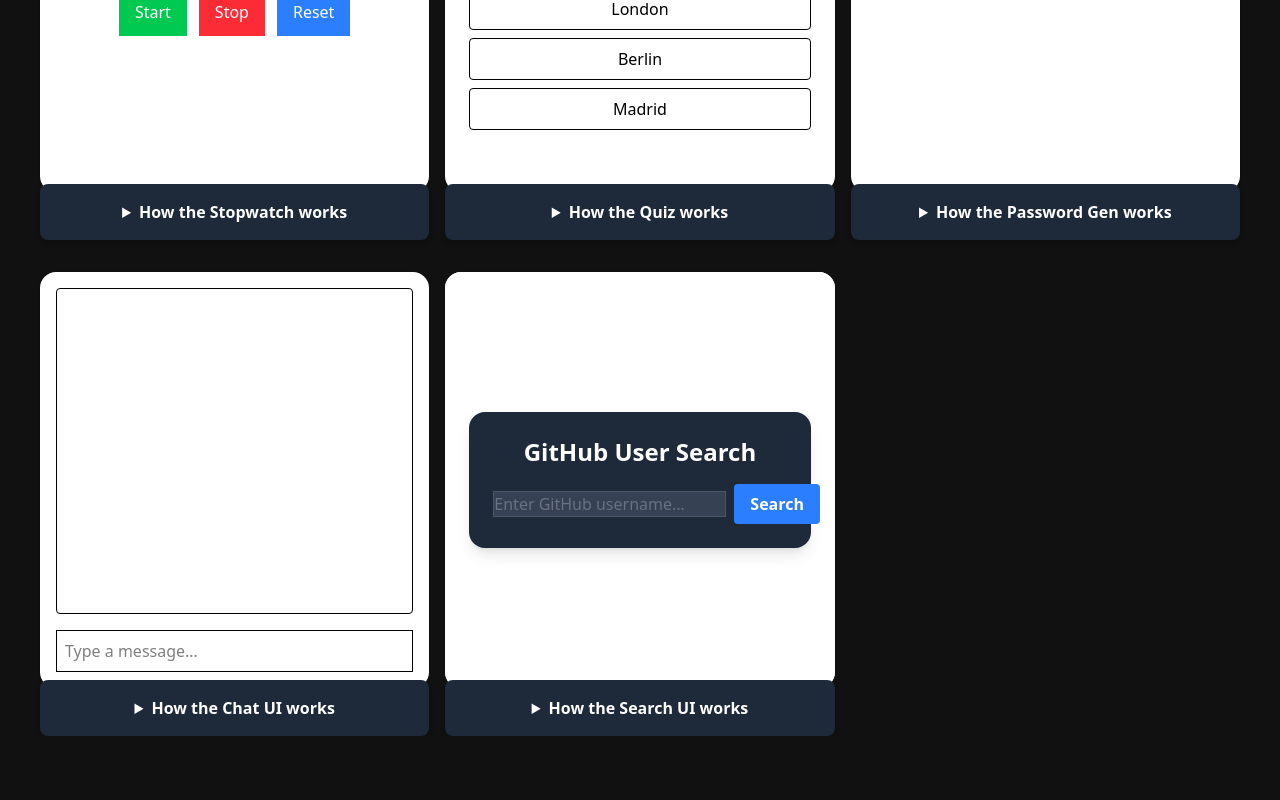
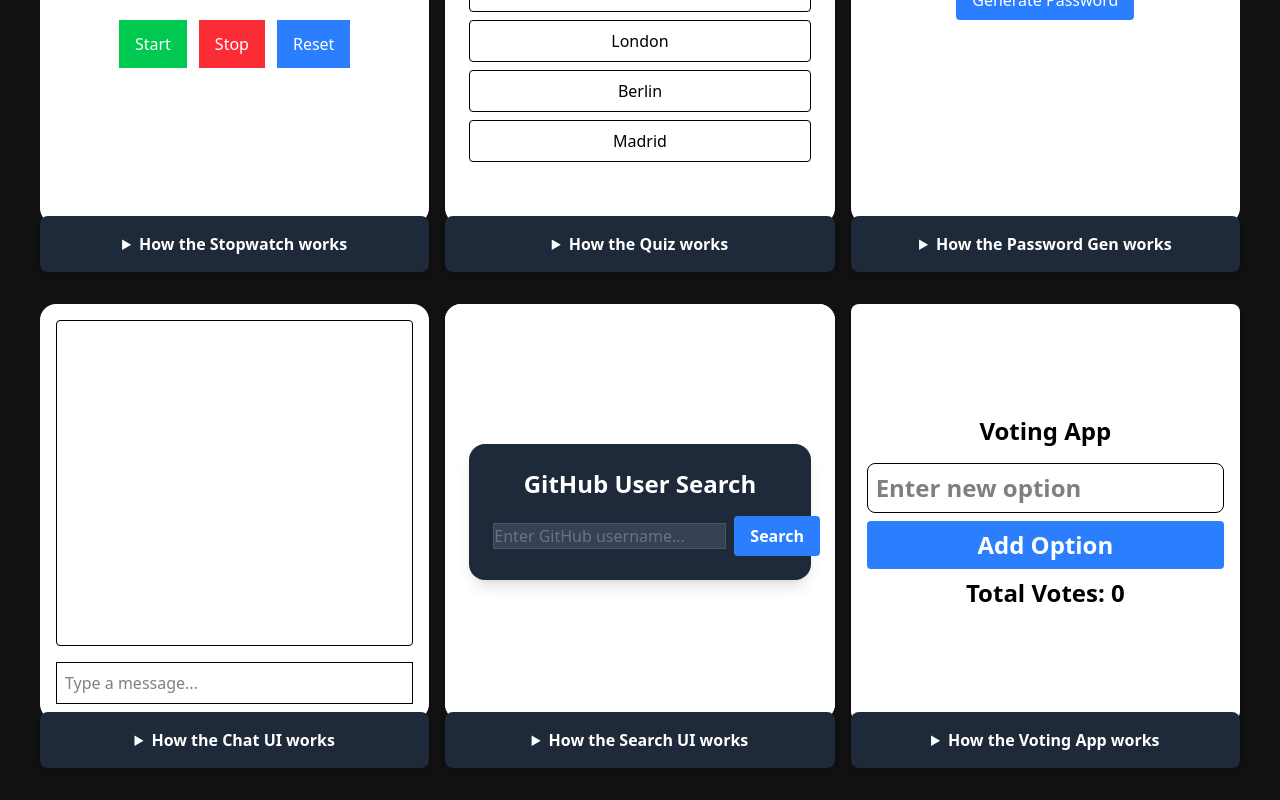
Before and after one commit to alex-papineau/angular-stuff, an Angular app: page / in a window 1280 px wide. Shown: the part 360-1160 px from the top of the page. Before the commit the page ends 1096 px from the top, so only its background shows below. Built offline with nearby package versions, Linux system fonts and the light colour scheme.

Commit message:
feat: implement voting app with option management and voting functionality

```diff
--- /dev/null
+++ b/src/app/Stores/poll.store.ts
@@ -0,0 +1,36 @@
+import { computed, Inject, Injectable, signal } from "@angular/core";
+
+export interface Option {
+    id: number;
+    text: string;
+    votes: number;
+}
+
+@Injectable({ providedIn: 'root' })
+
+export class PollStore {
+    private _options = signal<Option[]>([]);
+
+    options = this._options.asReadonly();
+
+    addOption(text: string) {
+        const newOption: Option = {
+            id: Date.now(),
+            text,
+            votes: 0
+        };
+        this._options.update(o => [...o, newOption]);
+    }
+
+    vote(id: number) {
+        this._options.update(options =>
+            options.map(o =>
+                o.id === id ? { ...o, votes: o.votes + 1 } : o
+            )
+        )
+    }
+
+    totalVotes = computed(() =>
+        this._options().reduce((sum, o) => sum + o.votes, 0)
+    );
+}
--- a/src/app/app.html
+++ b/src/app/app.html
@@ -46,4 +46,13 @@
             <p class="mt-2 text-sm text-gray-300">State is driven entirely by <strong>Signals</strong>. Uses <code>&#64;if</code> blocks to conditionally display loading/error messages. Utilizes property binding (<code>[src]</code>) for the avatar and updates the query signal using the <code>(input)</code> event.</p>
         </details>
     </div>
+
+    <!-- Voting App -->
+    <div class="flex flex-col gap-2 h-full">
+        <app-voting-app class="flex-grow"></app-voting-app>
+        <details class="bg-gray-800 text-white p-4 rounded-lg shadow-md mt-auto">
+            <summary class="cursor-pointer font-bold select-none text-center">How the Voting App works</summary>
+            <p class="mt-2 text-sm text-gray-300">State is managed centrally using an injectable <strong>Service</strong> (<code>PollStore</code>) leveraging Angular <strong>Signals</strong> and <code>computed()</code> for derived state. The component uses <code>inject()</code> to access the store and <code>ngModel</code> for two-way data binding on new options.</p>
+        </details>
+    </div>
 </div>
--- a/src/app/app.ts
+++ b/src/app/app.ts
@@ -5,10 +5,11 @@
 import { PasswordGenerator } from './password-generator/password-generator';
 import { ChatUI } from './chat-ui/chat-ui';
 import { GithubUserSearchUI } from './github-user-search-ui/github-user-search-ui';
+import { VotingApp } from './voting-app/voting-app';
 
 @Component({
   selector: 'app-root',
-  imports: [Stopwatch, Quiz, PasswordGenerator, ChatUI, GithubUserSearchUI],
+  imports: [Stopwatch, Quiz, PasswordGenerator, ChatUI, GithubUserSearchUI, VotingApp],
   templateUrl: './app.html',
   styleUrl: './app.css'
 })
--- /dev/null
+++ b/src/app/voting-app/voting-app.html
@@ -0,0 +1,24 @@
+<div class="card text-2xl font-bold text-center p-4 bg-white text-black rounded-lg shadow-md">
+    <h2 class="text-center text-2xl font-bold mb-4">Voting App</h2>
+    <div class="flex flex-col gap-2">
+        <input [(ngModel)]="newOption" type="text" placeholder="Enter new option" class="p-2 rounded-lg text-black border" />
+        <button (click)="addOption()" class="bg-blue-500 hover:bg-blue-700 text-white font-bold py-2 px-4 rounded">Add
+            Option</button>
+
+        @for(option of store.options(); track option.id) {
+        <div class="bg-gray-100 p-3 rounded mb-2">
+            <div class="flex justify-between">
+                <span>{{option.text}}</span>
+                <span>{{option.votes}} votes</span>
+            </div>
+            <button (click)="store.vote(option.id)"
+                class="bg-blue-500 hover:bg-blue-700 text-white font-bold py-1 px-2 rounded mt-2">Vote</button>
+            <div class="w-full bg-gray-300 rounded-full h-2 mt-2">
+                <div class="bg-blue-500 h-2 rounded" [style.width.%]="getPercentage(option.votes)"></div>
+            </div>
+        </div>
+        }
+
+        Total Votes: {{store.totalVotes()}}
+    </div>
+</div>
--- /dev/null
+++ b/src/app/voting-app/voting-app.ts
@@ -0,0 +1,25 @@
+import { Component, inject } from '@angular/core';
+import { PollStore } from '../Stores/poll.store';
+import { FormsModule } from '@angular/forms';
+
+@Component({
+  selector: 'app-voting-app',
+  imports: [FormsModule],
+  templateUrl: './voting-app.html',
+  styleUrl: './voting-app.css',
+})
+export class VotingApp {
+  newOption = '';
+  store = inject(PollStore);
+
+  addOption() {
+    if (!this.newOption.trim()) return;
+    this.store.addOption(this.newOption.trim());
+    this.newOption = '';
+  }
+
+  getPercentage(votes: number) {
+    const total = this.store.totalVotes();
+    return total ? (votes / total) * 100 : 0;
+  }
+}
--- a/src/styles.css
+++ b/src/styles.css
@@ -5,6 +5,7 @@
 body {
     background-color: #111111;
     color: white;
+    padding-block: 2rem;
 }
 
 p {
```
Also changed, not shown: src/app/voting-app/voting-app.css (added), 1 other file (tests, documents, lock files or other folders).
